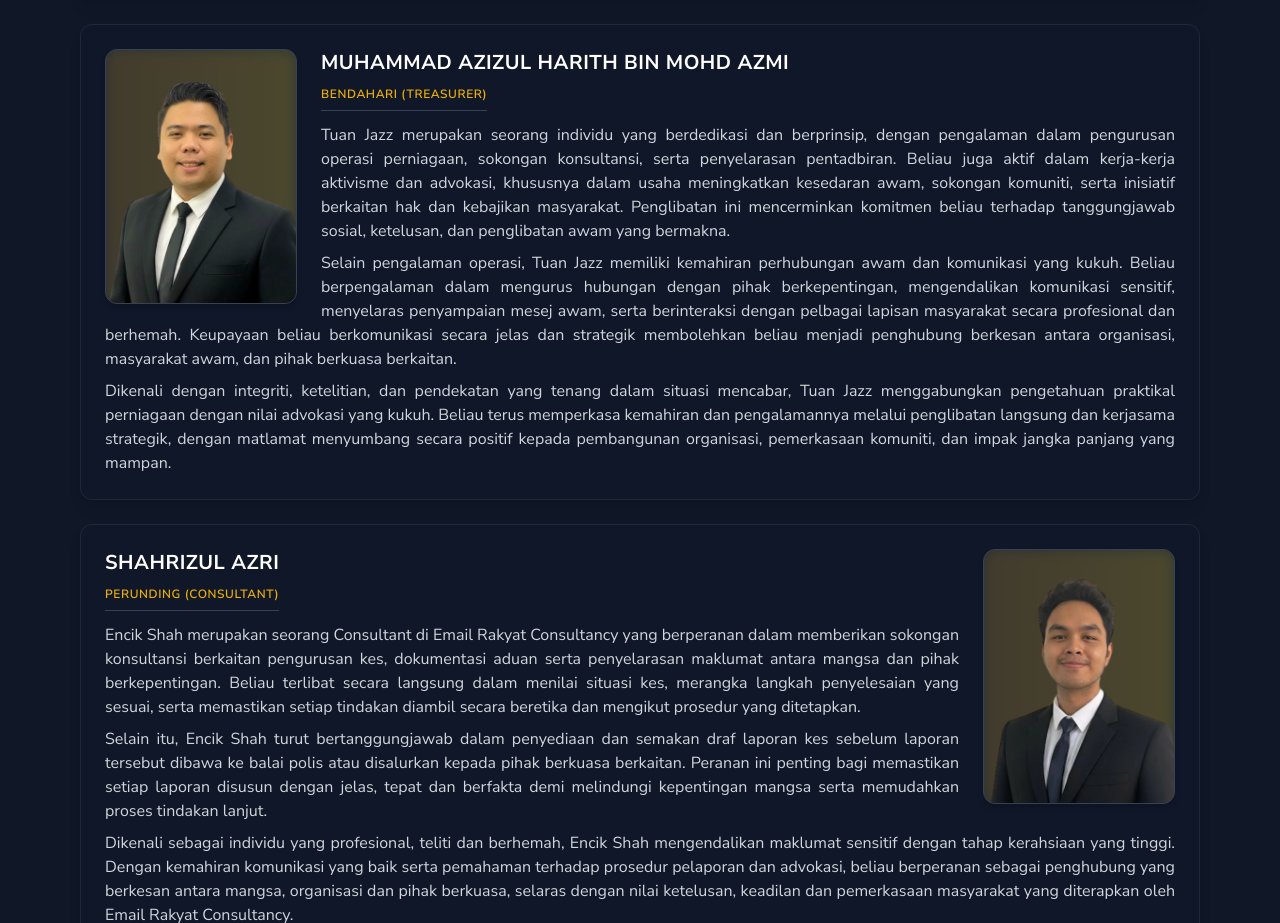
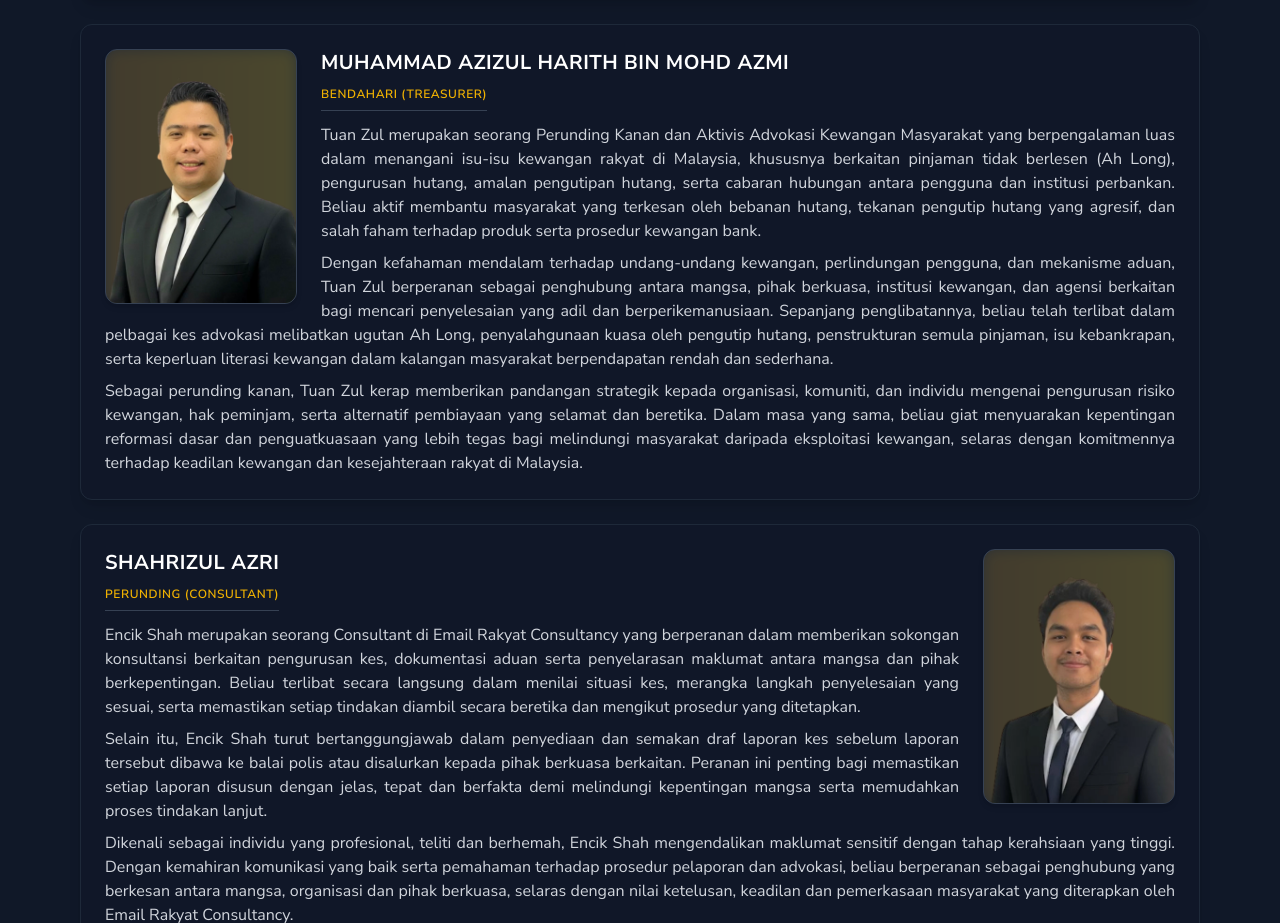
Before and after one commit to WaiYanBo/email-rakyat, an Astro site: page /tentang in a window 1280 px wide. Shown: the part 1850-2773 px from the top of the page. Built offline with nearby package versions, Linux system fonts and the light colour scheme; Astro itself is replaced by a stand-in of ours.

Commit message:
Update SEO and Tentang Kami

```diff
--- a/src/pages/tentang.astro
+++ b/src/pages/tentang.astro
@@ -40,11 +40,11 @@ const leadership = [
     role: "Bendahari (Treasurer)",
     image: treasurerImg, // Use imported image
     description: `
-      <p class="mb-2">Tuan Jazz merupakan seorang individu yang berdedikasi dan berprinsip, dengan pengalaman dalam pengurusan operasi perniagaan, sokongan konsultansi, serta penyelarasan pentadbiran. Beliau juga aktif dalam kerja-kerja aktivisme dan advokasi, khususnya dalam usaha meningkatkan kesedaran awam, sokongan komuniti, serta inisiatif berkaitan hak dan kebajikan masyarakat. Penglibatan ini mencerminkan komitmen beliau terhadap tanggungjawab sosial, ketelusan, dan penglibatan awam yang bermakna.</p>
+      <p class="mb-2">Tuan Zul merupakan seorang Perunding Kanan dan Aktivis Advokasi Kewangan Masyarakat yang berpengalaman luas dalam menangani isu-isu kewangan rakyat di Malaysia, khususnya berkaitan pinjaman tidak berlesen (Ah Long), pengurusan hutang, amalan pengutipan hutang, serta cabaran hubungan antara pengguna dan institusi perbankan. Beliau aktif membantu masyarakat yang terkesan oleh bebanan hutang, tekanan pengutip hutang yang agresif, dan salah faham terhadap produk serta prosedur kewangan bank.</p>
 
-      <p class="mb-2">Selain pengalaman operasi, Tuan Jazz memiliki kemahiran perhubungan awam dan komunikasi yang kukuh. Beliau berpengalaman dalam mengurus hubungan dengan pihak berkepentingan, mengendalikan komunikasi sensitif, menyelaras penyampaian mesej awam, serta berinteraksi dengan pelbagai lapisan masyarakat secara profesional dan berhemah. Keupayaan beliau berkomunikasi secara jelas dan strategik membolehkan beliau menjadi penghubung berkesan antara organisasi, masyarakat awam, dan pihak berkuasa berkaitan.</p>
+      <p class="mb-2">Dengan kefahaman mendalam terhadap undang-undang kewangan, perlindungan pengguna, dan mekanisme aduan, Tuan Zul berperanan sebagai penghubung antara mangsa, pihak berkuasa, institusi kewangan, dan agensi berkaitan bagi mencari penyelesaian yang adil dan berperikemanusiaan. Sepanjang penglibatannya, beliau telah terlibat dalam pelbagai kes advokasi melibatkan ugutan Ah Long, penyalahgunaan kuasa oleh pengutip hutang, penstrukturan semula pinjaman, isu kebankrapan, serta keperluan literasi kewangan dalam kalangan masyarakat berpendapatan rendah dan sederhana.</p>
 
-      <p>Dikenali dengan integriti, ketelitian, dan pendekatan yang tenang dalam situasi mencabar, Tuan Jazz menggabungkan pengetahuan praktikal perniagaan dengan nilai advokasi yang kukuh. Beliau terus memperkasa kemahiran dan pengalamannya melalui penglibatan langsung dan kerjasama strategik, dengan matlamat menyumbang secara positif kepada pembangunan organisasi, pemerkasaan komuniti, dan impak jangka panjang yang mampan.</p>
+      <p>Sebagai perunding kanan, Tuan Zul kerap memberikan pandangan strategik kepada organisasi, komuniti, dan individu mengenai pengurusan risiko kewangan, hak peminjam, serta alternatif pembiayaan yang selamat dan beretika. Dalam masa yang sama, beliau giat menyuarakan kepentingan reformasi dasar dan penguatkuasaan yang lebih tegas bagi melindungi masyarakat daripada eksploitasi kewangan, selaras dengan komitmennya terhadap keadilan kewangan dan kesejahteraan rakyat di Malaysia.</p>
     `
   },
   {
```
Also changed, not shown: public/logo.png (added).
